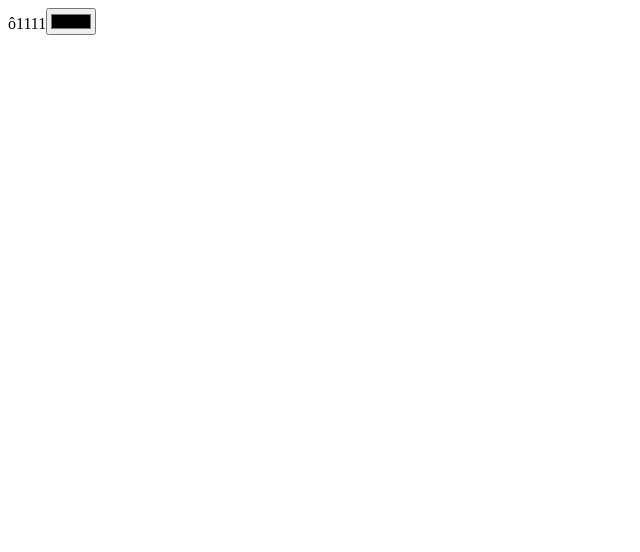
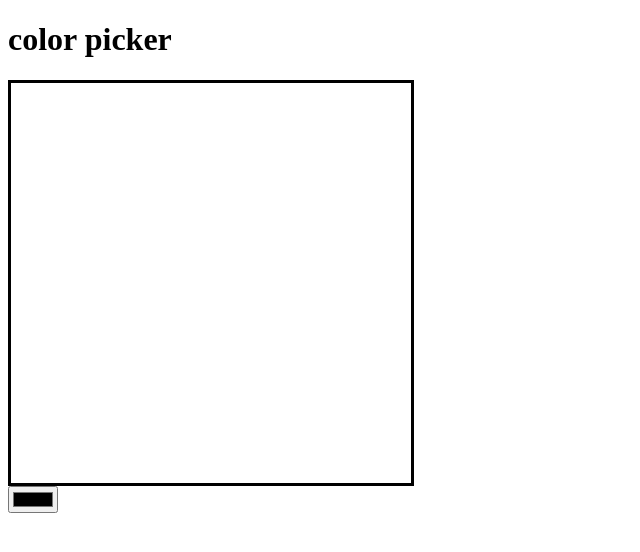
Before and after one commit to Jgriebel1990/color-changer-redux, a React (Create React App) app: page / in a window 1280 px wide. Shown: the top 552 px of the page, without its empty margins (0-640 px from the left). Built offline with nearby package versions, Linux system fonts and the light colour scheme.

Commit message:
added the box and color picker

```diff
--- a/src/App.js
+++ b/src/App.js
@@ -1,12 +1,17 @@
 import React, { Component } from 'react';
 import './App.css';
+import { connect } from 'react-redux';
 
 class App extends Component {
   render() {
     return (
      <div>
-       ô1111
-       <input type="color" name="" id=""/>
+       <h1>color picker</h1>
+       <section className='square'></section>
+       <input type="color"
+              name=""
+              id=""
+              />
      </div>
     );
   }
--- a/src/index.css
+++ b/src/index.css
@@ -1,5 +1,5 @@
 .square{
+  border: solid 3px black;
   height: 400px;
   width: 400px;
-  margin: 35rem;
 }
```
